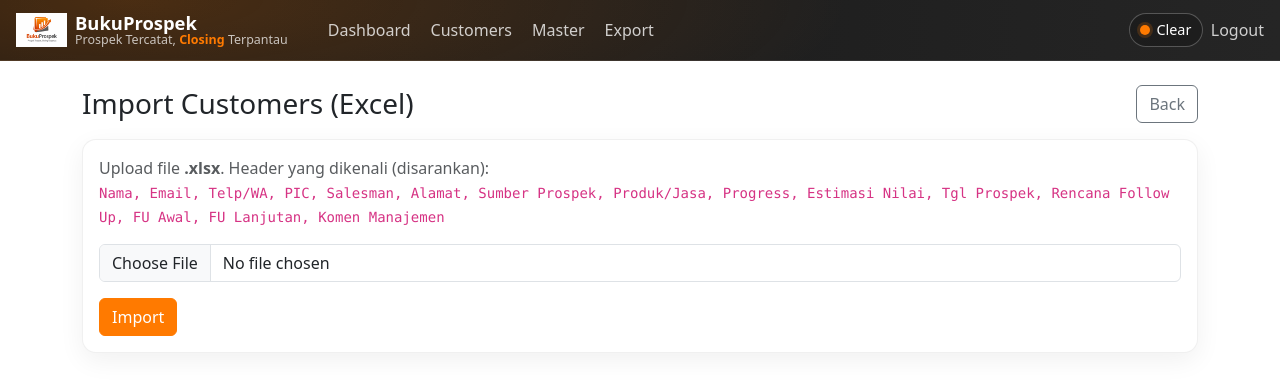
After one commit to acis05/crm-acis, a Flask app: page /customers/import in a window 1280 px wide. The commit adds this page. Shown: the top 392 px of the page. Run offline with Flask 3, Linux system fonts and the light colour scheme; a user stored in the database is signed in; data comes from the database, SQL or seed files in the repository; parts of the project's set-up code (start-up, migrations or seed data) failed here and were passed over; some libraries are stand-ins or nearby versions.

Commit message:
Add followup reminder, excel import, attachments, top source closing

```diff
--- a/app.py
+++ b/app.py
@@ -1,11 +1,14 @@
 import os
 import io
-from datetime import datetime
+from datetime import datetime, date, timedelta
 from urllib.parse import urlparse, urljoin
 from decimal import Decimal
+from collections import Counter, defaultdict
 
 from flask import Flask, render_template, request, redirect, url_for, flash, send_file
 from flask_sqlalchemy import SQLAlchemy
+from werkzeug.utils import secure_filename
+from flask import send_from_directory
 
 from flask_login import (
     LoginManager,
@@ -46,6 +49,11 @@ login_manager = LoginManager()
 login_manager.init_app(app)
 login_manager.login_view = "login"
 login_manager.login_message_category = "error"
+
+with app.app_context():
+    db.create_all()
+    ensure_schema()
+    ensure_seed_data()
 
 # -----------------------
 # Login Manager
@@ -116,6 +124,7 @@ class Customer(db.Model):
     need_id = db.Column(db.Integer, db.ForeignKey("need.id"), nullable=True)
 
     progress_id = db.Column(db.Integer, db.ForeignKey("progress.id"), nullable=True)  # <--- baru
+    prospect_next_followup_date = db.Column(db.Date, nullable=True)  # rencana FU berikutnya
 
     # 3 kolom catatan panjang
     note_followup_awal = db.Column(db.Text, nullable=True)
@@ -145,6 +154,17 @@ class FollowUpLog(db.Model):
 
     stage = db.relationship("FollowUpStage")
 
+class Attachment(db.Model):
+    id = db.Column(db.Integer, primary_key=True)
+    customer_id = db.Column(db.Integer, db.ForeignKey("customer.id"), nullable=False)
+
+    original_filename = db.Column(db.String(255), nullable=False)
+    stored_filename = db.Column(db.String(255), nullable=False)
+    mime_type = db.Column(db.String(120), nullable=True)
+    size_bytes = db.Column(db.Integer, nullable=True)
+    uploaded_at = db.Column(db.DateTime, default=datetime.utcnow, nullable=False)
+
+    customer = db.relationship("Customer", backref=db.backref("attachments", cascade="all, delete-orphan"))
 
 class User(UserMixin, db.Model):
     id = db.Column(db.Integer, primary_key=True)
@@ -203,6 +223,45 @@ MASTER_MAP = {
     "stages": (FollowUpStage, "Tahap Progress Follow Up"),
 }
 
+def is_won_progress(name: str) -> bool:
+    if not name:
+        return False
+    p = name.lower()
+    return any(k in p for k in ["won", "closing", "closed", "deal", "berhasil", "success"])
+
+def is_lost_progress(name: str) -> bool:
+    if not name:
+        return False
+    p = name.lower()
+    return any(k in p for k in ["lost", "gagal", "failed", "cancel", "batal"])
+
+def is_offer_progress(name: str) -> bool:
+    if not name:
+        return False
+    p = name.lower()
+    return any(k in p for k in ["proposal", "penawaran", "quotation", "offer"])
+
+def to_decimal_or_zero(v):
+    try:
+        if v is None or v == "":
+            return Decimal("0")
+        return Decimal(str(v))
+    except Exception:
+        return Decimal("0")
+
+def parse_date_yyyy_mm_dd(s: str):
+    s = (s or "").strip()
+    if not s:
+        return None
+    try:
+        return datetime.strptime(s, "%Y-%m-%d").date()
+    except Exception:
+        return None
+
+def week_range(today: date):
+    monday = today - timedelta(days=today.weekday())
+    sunday = monday + timedelta(days=6)
+    return monday, sunday
 
 # -----------------------
 # Routes - Auth
@@ -353,14 +412,57 @@ def home():
     pie_needs_labels = [r[0] for r in need_rows]
     pie_needs_values = [int(r[1]) for r in need_rows]
 
+    # Reminder followup minggu ini
+    today = date.today()
+    d1, d2 = week_range(today)
+    followup_week = (
+        Customer.query
+        .filter(Customer.prospect_next_followup_date.isnot(None))
+        .filter(Customer.prospect_next_followup_date >= d1)
+        .filter(Customer.prospect_next_followup_date <= d2)
+        .order_by(Customer.prospect_next_followup_date.asc())
+        .limit(50)
+        .all()
+    )
+
+        # Top sumber prospek yg menghasilkan closing (count + total nilai)
+    won_customers = (
+        Customer.query
+        .join(Customer.progress, isouter=True)
+        .join(Customer.lead_source, isouter=True)
+        .all()
+    )
+
+    source_won_count = Counter()
+    source_won_value = defaultdict(Decimal)
+
+    for c in won_customers:
+        pname = c.progress.name if getattr(c, "progress", None) else ""
+        if is_won_progress(pname):
+            sname = c.lead_source.name if c.lead_source else "(Tanpa Sumber)"
+            source_won_count[sname] += 1
+            source_won_value[sname] += to_decimal_or_zero(getattr(c, "estimated_value", None))
+
+    # ambil top 10
+    top_sources = sorted(source_won_count.items(), key=lambda x: x[1], reverse=True)[:10]
+    top_sources_labels = [k for k, _ in top_sources]
+    top_sources_values = [v for _, v in top_sources]
+    top_sources_value_sum = [float(source_won_value[k]) for k in top_sources_labels]
+
 
     return render_template(
         "home.html",
         customers_count=customers_count,
         latest_followups=latest_followups,
+        followup_week=followup_week,
         dashboard=dashboard,
         pie_offer_labels=pie_offer_labels,
         pie_offer_values=pie_offer_values,
+        week_start=d1,
+        week_end=d2,
+        top_sources_won_labels=top_sources_labels,
+        top_sources_won_values=top_sources_values,
+        top_sources_won_value_sum=top_sources_value_sum,
     )
 
 
@@ -460,6 +562,223 @@ def customer_detail(customer_id: int):
     stages = FollowUpStage.query.order_by(FollowUpStage.name.asc()).all()
     followups = FollowUpLog.query.filter_by(customer_id=c.id).order_by(FollowUpLog.created_at.desc()).all()
     return render_template("customer_detail.html", c=c, stages=stages, followups=followups)
+
+@app.post("/customers/<int:customer_id>/attachments")
+@login_required
+def attachments_upload(customer_id: int):
+    c = Customer.query.get_or_404(customer_id)
+
+    f = request.files.get("file")
+    if not f or f.filename.strip() == "":
+        flash("Pilih file dulu.", "error")
+        return redirect(url_for("customer_detail", customer_id=c.id))
+
+    filename = secure_filename(f.filename)
+    ext = filename.rsplit(".", 1)[-1].lower() if "." in filename else ""
+    if ext not in ALLOWED_EXT:
+        flash("File harus PDF/JPG/PNG.", "error")
+        return redirect(url_for("customer_detail", customer_id=c.id))
+
+    # simpan dengan nama unik
+    ts = datetime.utcnow().strftime("%Y%m%d%H%M%S%f")
+    stored = f"{c.id}_{ts}_{filename}"
+    path = os.path.join(UPLOAD_DIR, stored)
+
+    f.save(path)
+    size = os.path.getsize(path)
+
+    att = Attachment(
+        customer_id=c.id,
+        original_filename=filename,
+        stored_filename=stored,
+        mime_type=f.mimetype,
+        size_bytes=size
+    )
+    db.session.add(att)
+    db.session.commit()
+
+    flash("Lampiran berhasil diupload.", "success")
+    return redirect(url_for("customer_detail", customer_id=c.id))
+
+
+@app.get("/attachments/<int:att_id>/download")
+@login_required
+def attachments_download(att_id: int):
+    att = Attachment.query.get_or_404(att_id)
+    # (opsional) pastikan customer ada
+    return send_from_directory(
+        UPLOAD_DIR,
+        att.stored_filename,
+        as_attachment=True,
+        download_name=att.original_filename,
+    )
+
+
+@app.post("/attachments/<int:att_id>/delete")
+@login_required
+def attachments_delete(att_id: int):
+    att = Attachment.query.get_or_404(att_id)
+    cid = att.customer_id
+
+    # hapus file fisik
+    try:
+        os.remove(os.path.join(UPLOAD_DIR, att.stored_filename))
+    except Exception:
+        pass
+
+    db.session.delete(att)
+    db.session.commit()
+    flash("Lampiran dihapus.", "success")
+    return redirect(url_for("customer_detail", customer_id=cid))
+
+@app.get("/customers/import")
+@login_required
+def customers_import_page():
+    return render_template("customers_import.html")
+
+
+@app.post("/customers/import")
+@login_required
+def customers_import_post():
+    f = request.files.get("file")
+    if not f or f.filename.strip() == "":
+        flash("Pilih file Excel (.xlsx) dulu.", "error")
+        return redirect(url_for("customers_import_page"))
+
+    if not f.filename.lower().endswith(".xlsx"):
+        flash("File harus .xlsx", "error")
+        return redirect(url_for("customers_import_page"))
+
+    wb = Workbook()
+    bio = io.BytesIO(f.read())
+    from openpyxl import load_workbook
+    wb = load_workbook(bio)
+    ws = wb.active
+
+    # header -> index (lower)
+    header_row = [str(c.value or "").strip() for c in ws[1]]
+    header_map = {h.lower(): i for i, h in enumerate(header_row)}
+
+    def get_cell(row, key):
+        idx = header_map.get(key.lower())
+        if idx is None:
+            return ""
+        v = row[idx].value
+        return "" if v is None else str(v).strip()
+
+    created = 0
+    updated = 0
+
+    for r in ws.iter_rows(min_row=2):
+        name = get_cell(r, "Nama")
+        if not name:
+            continue
+
+        email = get_cell(r, "Email")
+        phone = get_cell(r, "Telp/WA") or get_cell(r, "WA/Telp")
+        salesman = get_cell(r, "Salesman")
+        pic = get_cell(r, "PIC")
+        address = get_cell(r, "Alamat")
+        source_name = get_cell(r, "Sumber Prospek")
+        need_name = get_cell(r, "Produk/Jasa") or get_cell(r, "Produk/Jasa Dibutuhkan")
+        progress_name = get_cell(r, "Progress")
+        est_value = get_cell(r, "Estimasi Nilai")
+        prospect_date = get_cell(r, "Tgl Prospek")
+        fu_next = get_cell(r, "Rencana FU") or get_cell(r, "Next Follow Up") or get_cell(r, "Rencana Follow Up")
+        fu_awal = get_cell(r, "FU Awal") or get_cell(r, "Catatan Follow Up Awal")
+        fu_lanjutan = get_cell(r, "FU Lanjutan") or get_cell(r, "Catatan Follow Up Lanjutan")
+        km = get_cell(r, "Komen Manajemen")
+
+        # masters: source / need / progress (kalau belum ada, buat)
+        lead_source_id = None
+        if source_name:
+            ls = LeadSource.query.filter_by(name=source_name).first()
+            if not ls:
+                ls = LeadSource(name=source_name)
+                db.session.add(ls)
+                db.session.flush()
+            lead_source_id = ls.id
+
+        need_id = None
+        if need_name:
+            nd = Need.query.filter_by(name=need_name).first()
+            if not nd:
+                nd = Need(name=need_name)
+                db.session.add(nd)
+                db.session.flush()
+            need_id = nd.id
+
+        progress_id = None
+        if progress_name:
+            pg = Progress.query.filter_by(name=progress_name).first()
+            if not pg:
+                pg = Progress(name=progress_name)
+                db.session.add(pg)
+                db.session.flush()
+            progress_id = pg.id
+
+        # cari existing by email/phone
+        c = None
+        if email:
+            c = Customer.query.filter_by(email=email).first()
+        if not c and phone:
+            c = Customer.query.filter_by(phone_wa=phone).first()
+
+        # parse tanggal
+        pd = parse_date_yyyy_mm_dd(prospect_date)
+        ndt = parse_date_yyyy_mm_dd(fu_next)
+
+        # parse nilai
+        ev = None
+        if est_value:
+            # bersihin "Rp" dan koma
+            cleaned = est_value.replace("Rp", "").replace(".", "").replace(",", "").strip()
+            try:
+                ev = Decimal(cleaned)
+            except Exception:
+                ev = None
+
+        if c:
+            c.name = name
+            c.salesman_name = salesman
+            c.pic = pic
+            c.address = address
+            c.phone_wa = phone
+            c.email = email
+            c.lead_source_id = lead_source_id
+            c.need_id = need_id
+            c.progress_id = progress_id
+            c.estimated_value = ev
+            c.prospect_date = pd
+            c.prospect_next_followup_date = ndt
+            c.note_followup_awal = fu_awal
+            c.note_followup_lanjutan = fu_lanjutan
+            c.management_comment = km
+            updated += 1
+        else:
+            c = Customer(
+                name=name,
+                salesman_name=salesman,
+                pic=pic,
+                address=address,
+                phone_wa=phone,
+                email=email,
+                lead_source_id=lead_source_id,
+                need_id=need_id,
+                progress_id=progress_id,
+                estimated_value=ev,
+                prospect_date=pd,
+                prospect_next_followup_date=ndt,
+                note_followup_awal=fu_awal,
+                note_followup_lanjutan=fu_lanjutan,
+                management_comment=km,
+            )
+            db.session.add(c)
+            created += 1
+
+    db.session.commit()
+    flash(f"Import selesai. Created: {created}, Updated: {updated}", "success")
+    return redirect(url_for("customers_list"))
 
 
 @app.get("/customers/<int:customer_id>/edit")
@@ -813,3 +1132,24 @@ def users_create():
 # -----------------------
 if __name__ == "__main__":
     app.run(debug=True)
+
+def ensure_schema():
+    """Tambah kolom/tabel baru kalau belum ada (tanpa Alembic)."""
+    engine = db.engine
+    with engine.connect() as conn:
+        dialect = engine.dialect.name
+
+        # --- Customer: prospect_next_followup_date ---
+        try:
+            if dialect == "sqlite":
+                # SQLite lama tidak support IF NOT EXISTS untuk ADD COLUMN di semua versi
+                cols = [r[1] for r in conn.exec_driver_sql("PRAGMA table_info(customer)").fetchall()]
+                if "prospect_next_followup_date" not in cols:
+                    conn.exec_driver_sql("ALTER TABLE customer ADD COLUMN prospect_next_followup_date DATE")
+            else:
+                conn.exec_driver_sql("ALTER TABLE customer ADD COLUMN IF NOT EXISTS prospect_next_followup_date DATE")
+        except Exception:
+            pass
+
+        # --- Table attachment ---
+        # kalau belum ada, biarkan create_all handle. (Postgres: create_all akan bikin)
--- /dev/null
+++ b/templates/customers_import.html
@@ -0,0 +1,23 @@
+{% extends "base.html" %}
+{% block content %}
+<div class="d-flex justify-content-between align-items-center mb-3">
+  <h3 class="mb-0">Import Customers (Excel)</h3>
+  <a class="btn btn-outline-secondary" href="{{ url_for('customers_list') }}">Back</a>
+</div>
+
+<div class="card">
+  <div class="card-body">
+    <p class="text-muted mb-3">
+      Upload file <b>.xlsx</b>. Header yang dikenali (disarankan):<br>
+      <code>Nama, Email, Telp/WA, PIC, Salesman, Alamat, Sumber Prospek, Produk/Jasa, Progress, Estimasi Nilai, Tgl Prospek, Rencana Follow Up, FU Awal, FU Lanjutan, Komen Manajemen</code>
+    </p>
+
+    <form method="post" enctype="multipart/form-data">
+      <div class="mb-3">
+        <input type="file" class="form-control" name="file" accept=".xlsx" required>
+      </div>
+      <button class="btn btn-primary">Import</button>
+    </form>
+  </div>
+</div>
+{% endblock %}
```
Also changed, not shown: templates/customer_detail.html (+40 -0 lines), templates/customers_list.html (+9 -0 lines), templates/home.html (+59 -0 lines).
